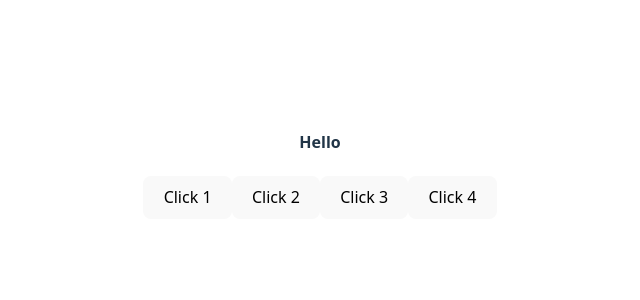
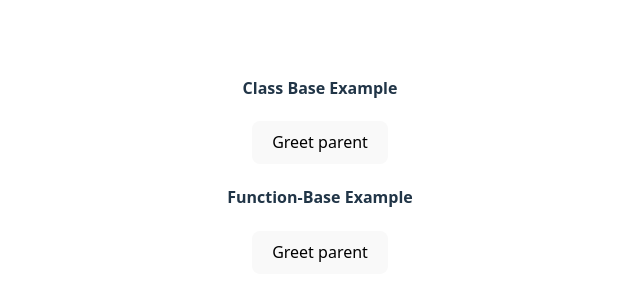
Before and after one commit to DarshanARahate/React-JS-Examples-August-2025, a React (Vite) app in the folder ReactCoreExamples/ReactFundamentalExample_1/: page / in a window 1280 px wide. Shown: the part 236-536 px from the top of the page, without its empty margins (320-960 px from the left). Built offline with nearby package versions, Linux system fonts and the light colour scheme.

Commit message:
Props Example

```diff
--- a/ReactCoreExamples/ReactFundamentalExample_1/src/App.jsx
+++ b/ReactCoreExamples/ReactFundamentalExample_1/src/App.jsx
@@ -9,6 +9,9 @@ import Greet2 from './components/Greet2'
 import ClassClick from './components/ClassClick'
 import FunctionClick from './components/FunctionClick'
 import BindingEventHandlers from './components/ BindingEventHandlers'
+import MethodsAsPropsParentClassBase from './components/MethodsAsPropsParentClassBase'
+import MethodsAsPropsParentFunctionalBase from './components/MethodsAsPropsParentFunctionalBase'
+
 
 function App() {
   const [count, setCount] = useState(0)
@@ -34,7 +37,10 @@ function App() {
       <ClassClick />
       <FunctionClick /> */}
 
-      <BindingEventHandlers />
+      {/* <BindingEventHandlers /> */}
+
+      <MethodsAsPropsParentClassBase />
+      <MethodsAsPropsParentFunctionalBase />
     </div>
 
   )
--- /dev/null
+++ b/ReactCoreExamples/ReactFundamentalExample_1/src/components/MethodsAsPropsChildClassBase.jsx
@@ -0,0 +1,14 @@
+import { Component } from "react";
+
+
+export default class MethodsAsPropsChildClassBase extends Component {
+    render() {
+        return (
+            <div>
+                <button onClick={() => this.props.greetHandler("Child")} >
+                    Greet parent
+                </button>
+            </div>
+        );
+    }
+}
--- /dev/null
+++ b/ReactCoreExamples/ReactFundamentalExample_1/src/components/MethodsAsPropsChildFunctionalBase.jsx
@@ -0,0 +1,13 @@
+
+
+export default function MethodsAsPropsChildFunctionalBase({ greetHandler }) {
+
+
+    return (
+        <div>
+            <button onClick={() => greetHandler("Child")}>
+                Greet parent
+            </button>
+        </div>
+    );
+}
--- /dev/null
+++ b/ReactCoreExamples/ReactFundamentalExample_1/src/components/MethodsAsPropsParentClassBase.jsx
@@ -0,0 +1,20 @@
+import { Component } from "react";
+import MethodsAsPropsChildClassBase from './MethodsAsPropsChildClassBase';
+
+export default class MethodsAsPropsParentClassBase extends Component {
+
+    greetParent(name) {
+        alert(`Hello from ${name} to Parent`)
+    }
+
+    render() {
+        return (
+            <div>
+                <h4>
+                    Class Base Example
+                </h4>
+                <MethodsAsPropsChildClassBase greetHandler={this.greetParent} />
+            </div>
+        )
+    }
+}
--- /dev/null
+++ b/ReactCoreExamples/ReactFundamentalExample_1/src/components/MethodsAsPropsParentFunctionalBase.jsx
@@ -0,0 +1,18 @@
+import MethodsAsPropsChildFunctionalBase from "./MethodsAsPropsChildFunctionalBase";
+
+
+export default function MethodsAsPropsParentFunctionalBase() {
+    const greetParent = (name) => {
+        alert(`Hello from ${name} to Parent`);
+    }
+
+    return (
+        <div>
+            <h4>
+                Function-Base Example
+            </h4>
+
+            <MethodsAsPropsChildFunctionalBase greetHandler={greetParent} />
+        </div>
+    );
+}
```
